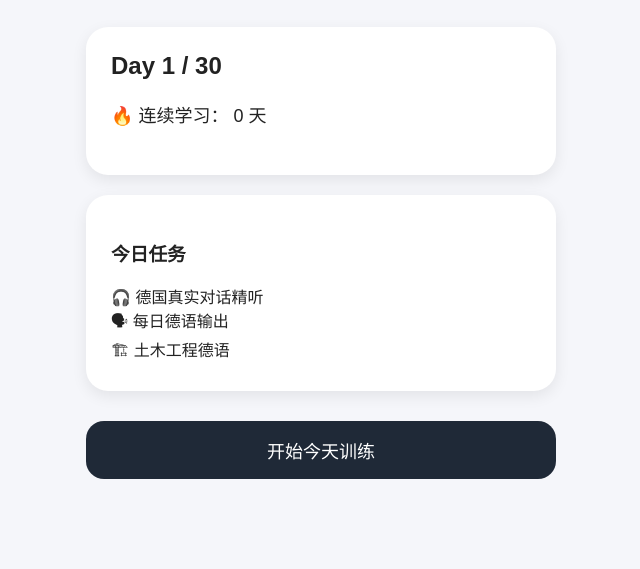
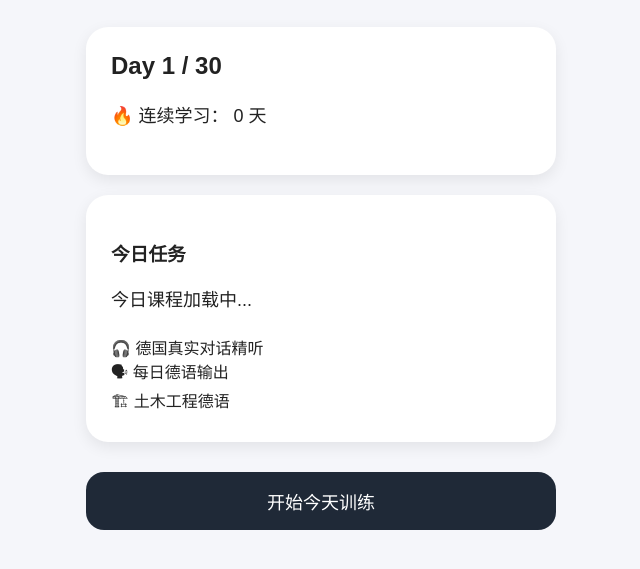
Before and after one commit to lele72297/Deutsch, a plain HTML site: page index.html in a window 1280 px wide. Shown: the part 151-720 px from the top of the page, without its empty margins (319-959 px from the left). Drawn offline with Linux system fonts and the light colour scheme.

Commit message:
Update index.html

```diff
--- a/index.html
+++ b/index.html
@@ -68,6 +68,12 @@ Day <span id="day">1</span> / 30
 今日任务
 </h3>
 
+<p id="todayTitle">
+
+今日课程加载中...
+
+</p>
+
 
 <div>
 🎧 德国真实对话精听
```
